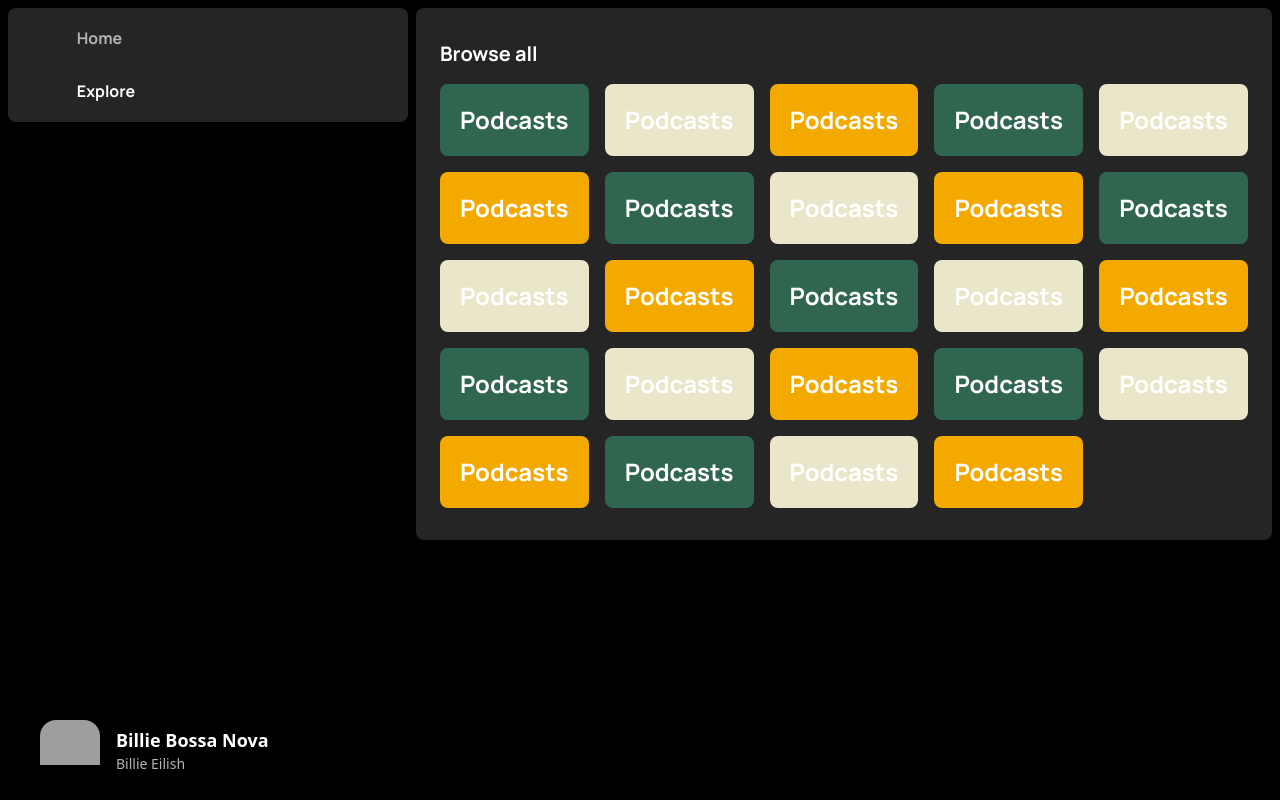
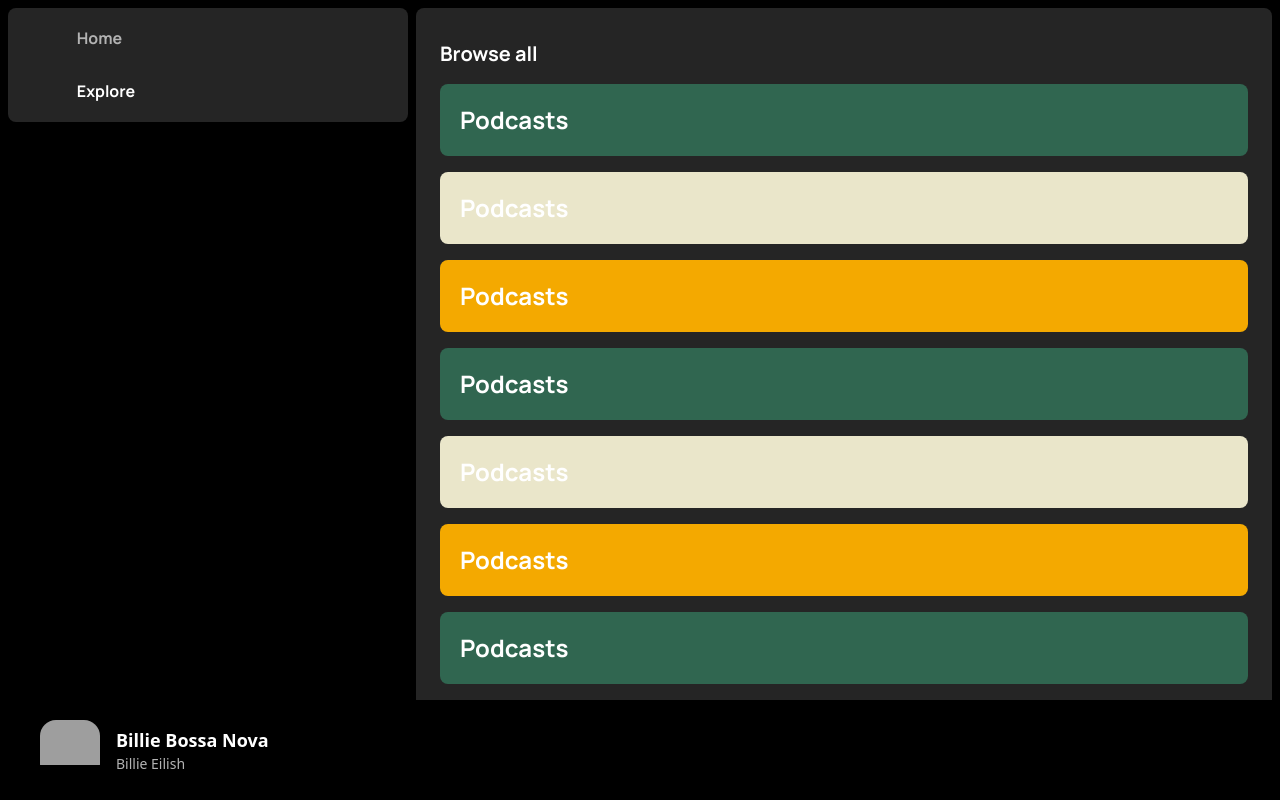
Before and after one commit to thel3onardo/spootify, a SvelteKit app in the folder apps/client/: page /explore in a window 1280 px wide. Built offline with nearby package versions, Linux system fonts and the light colour scheme; grey boxes are pictures that could not be loaded; some icons are missing.

Commit message:
(client): wip

```diff
--- a/apps/client/src/lib/components/GenreItem.svelte
+++ b/apps/client/src/lib/components/GenreItem.svelte
@@ -6,7 +6,7 @@
 </script>
 
 <!-- TODO: Insert image cover in this component -->
-<a href="/">
+<a href="/" class="h-full">
   <div
     class="p-5 relative rounded-lg genre-item"
     style="--theme-color: {rgbColor}"
--- a/apps/client/src/routes/(app)/explore/+page.svelte
+++ b/apps/client/src/routes/(app)/explore/+page.svelte
@@ -152,9 +152,7 @@
 <div class="w-full bg-gray-800 text-white rounded-lg py-8 px-6">
   <h1 class="font-manrope font-bold text-xl mb-4">Browse all</h1>
 
-  <div
-    class="grid sm:grid-cols-3 md:grid-cols-3 lg:grid-cols-4 xl:grid-cols-5 2xl:grid-cols-6 gap-4 max-w-[2000px]"
-  >
+  <div class="columns-[190px] grid auto-rows-auto gap-4 max-w-[1900px]">
     {#each categories as { name, rgbColor, redirectUrl, categoryCover }}
       <CategoryItem {name} {rgbColor} {redirectUrl} {categoryCover} />
     {/each}
```
